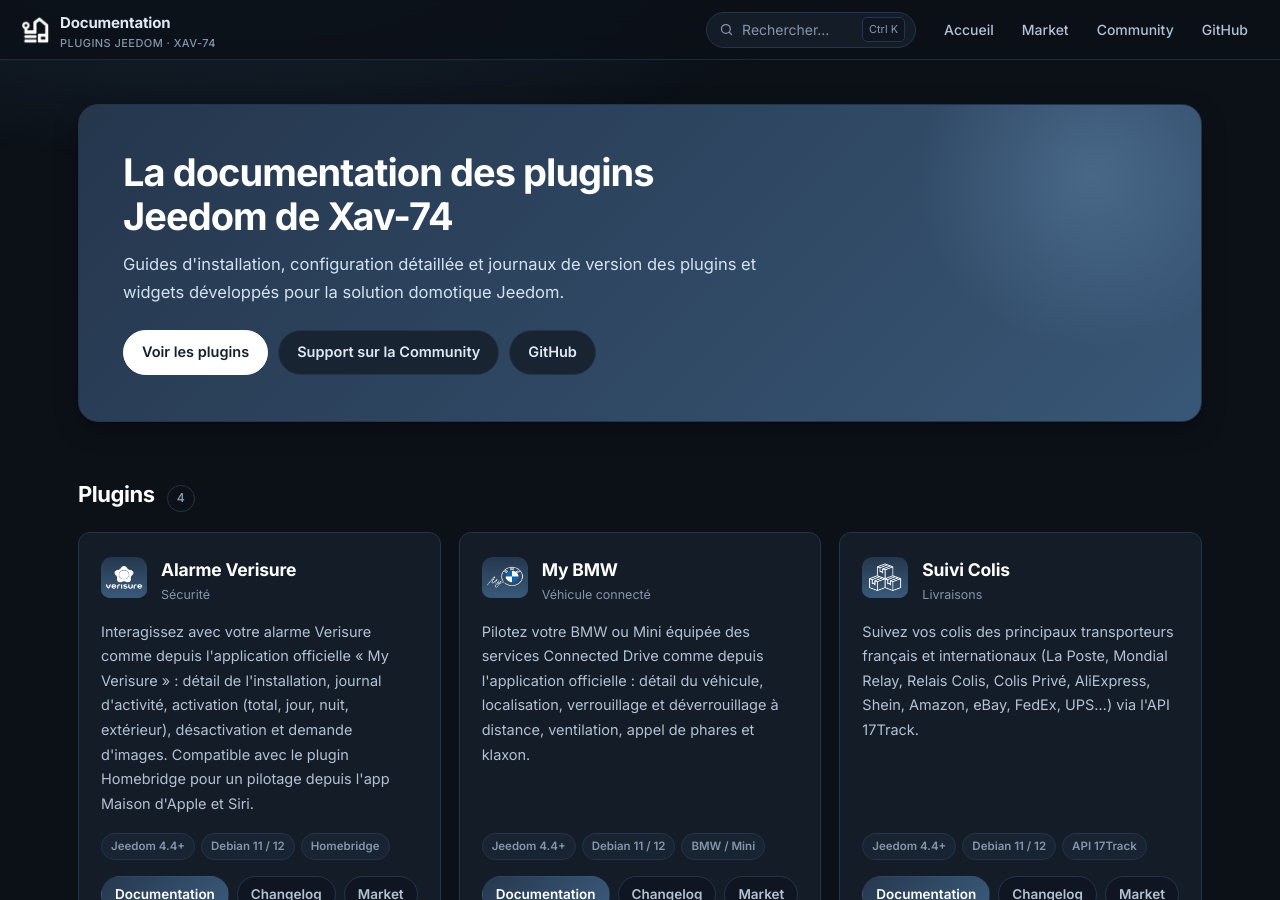
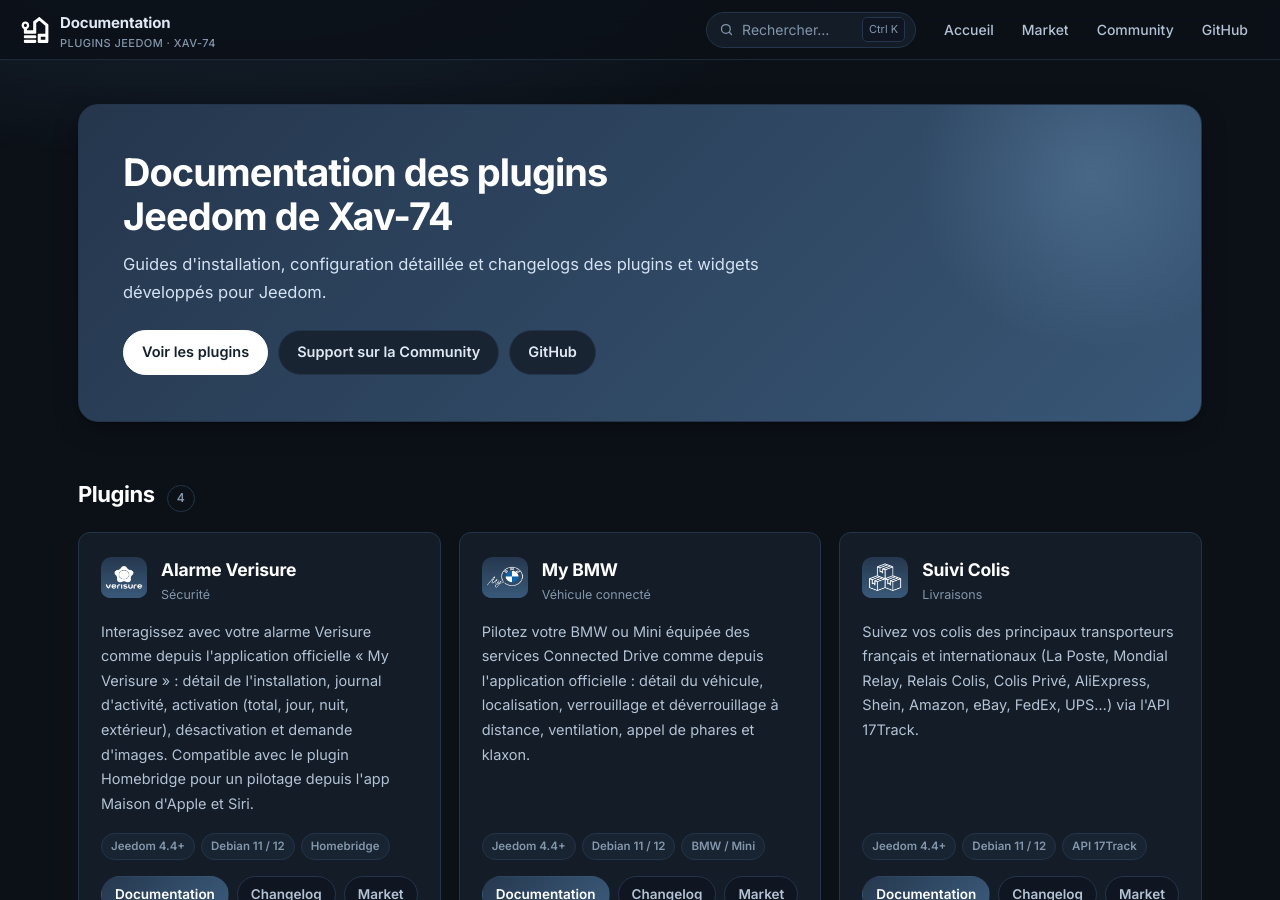
Before and after one commit to Xav-74/Documentation, a Jekyll site: the page built from index.html, in a window 1280 px wide and 900 px high. Built offline with Jekyll 4.4.1, drawn with Linux system fonts in a browser that asks for light colours.

Commit message:
Update docs

```diff
--- a/_config.yml
+++ b/_config.yml
@@ -29,8 +29,8 @@
 market: https://market.jeedom.com
 blog: https://blog.jeedom.com
 doc: https://doc.jeedom.com
-plugin: "https://market.jeedom.com/index.php?v=d&p=market_display&id="
-github_repo: https://github.com/Xav-74/Documentation
+plugin: "https://market.jeedom.com/index.php?v=d&p=market&author=Xav-74"
+github_repo: https://github.com/Xav-74/
 
 # --- Divers ---
 img: "images"
--- a/_includes/topbar.html
+++ b/_includes/topbar.html
@@ -6,7 +6,7 @@
   {% endif %}
 
   <a class="topbar__brand" href="{{ '/' | relative_url }}">
-    <img src="{{ '/images/logo.png' | relative_url }}" alt="">
+    <img src="{{ '/images/logo.svg' | relative_url }}" alt="" width="30" height="30">
     <span>
       <b>Documentation</b>
       <small>Plugins Jeedom · Xav-74</small>
--- a/index.html
+++ b/index.html
@@ -2,6 +2,6 @@
 layout: home
 lang: fr_FR
 title: Plugins et widgets
-heading: La documentation des plugins Jeedom de Xav-74
-subheading: Guides d'installation, configuration détaillée et journaux de version des plugins et widgets développés pour la solution domotique Jeedom.
+heading: Documentation des plugins Jeedom de Xav-74
+subheading: Guides d'installation, configuration détaillée et changelogs des plugins et widgets développés pour Jeedom.
 ---
```
Also changed, not shown: images/logo.svg (added).
